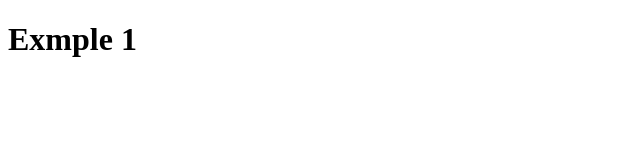
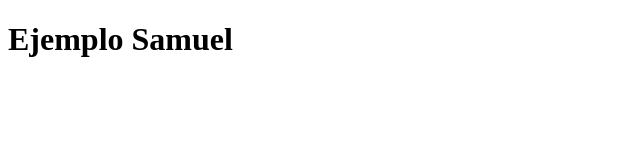
Before and after one commit to ssanchezperez/coursera-test, a plain HTML site: page index.html in a window 1280 px wide. Shown: the whole page, without its empty margins (0-640 px from the left). Drawn offline with Linux system fonts and the light colour scheme.

Commit message:
First change

```diff
--- a/index.html
+++ b/index.html
@@ -6,6 +6,6 @@
     <title>Example</title>
 </head>
 <body>
-    <h1>Exmple 1</h1>
+    <h1>Ejemplo Samuel</h1>
 </body>
 </html>
```
